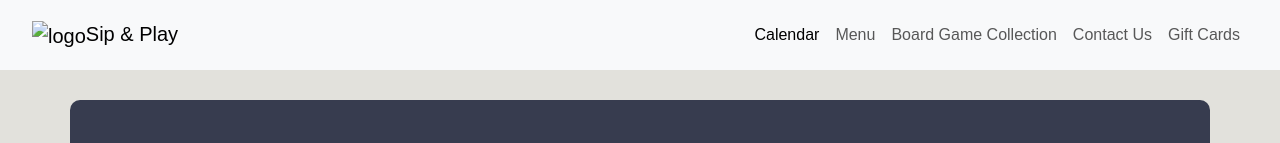
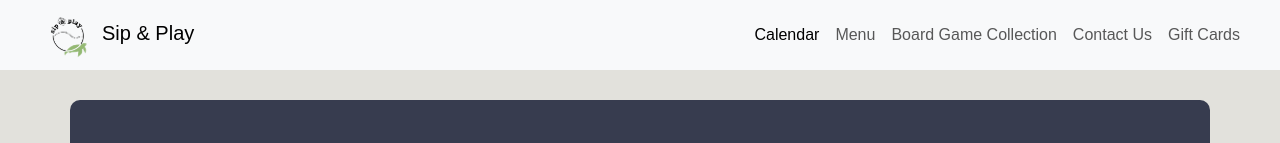
Before and after one commit to shreyam394/codedexHackathon, a plain HTML site: page calendar.html in a window 1280 px wide. Shown: the top 143 px of the page. Drawn offline with nearby package versions, Linux system fonts and the light colour scheme.

Commit message:
Update calendar.html

```diff
--- a/calendar.html
+++ b/calendar.html
@@ -18,7 +18,7 @@
     <nav class="navbar navbar-expand-lg bg-body-tertiary">
       <div class="container-fluid">
         <a class="navbar-brand" href="index.html">
-          <img src="assets/sipnplay.png" alt="logo" height="70px">Sip & Play</a>
+          <img src="sipnplay.png" alt="logo" height="70px">Sip & Play</a>
         <button
           class="navbar-toggler"
           type="button"
```
